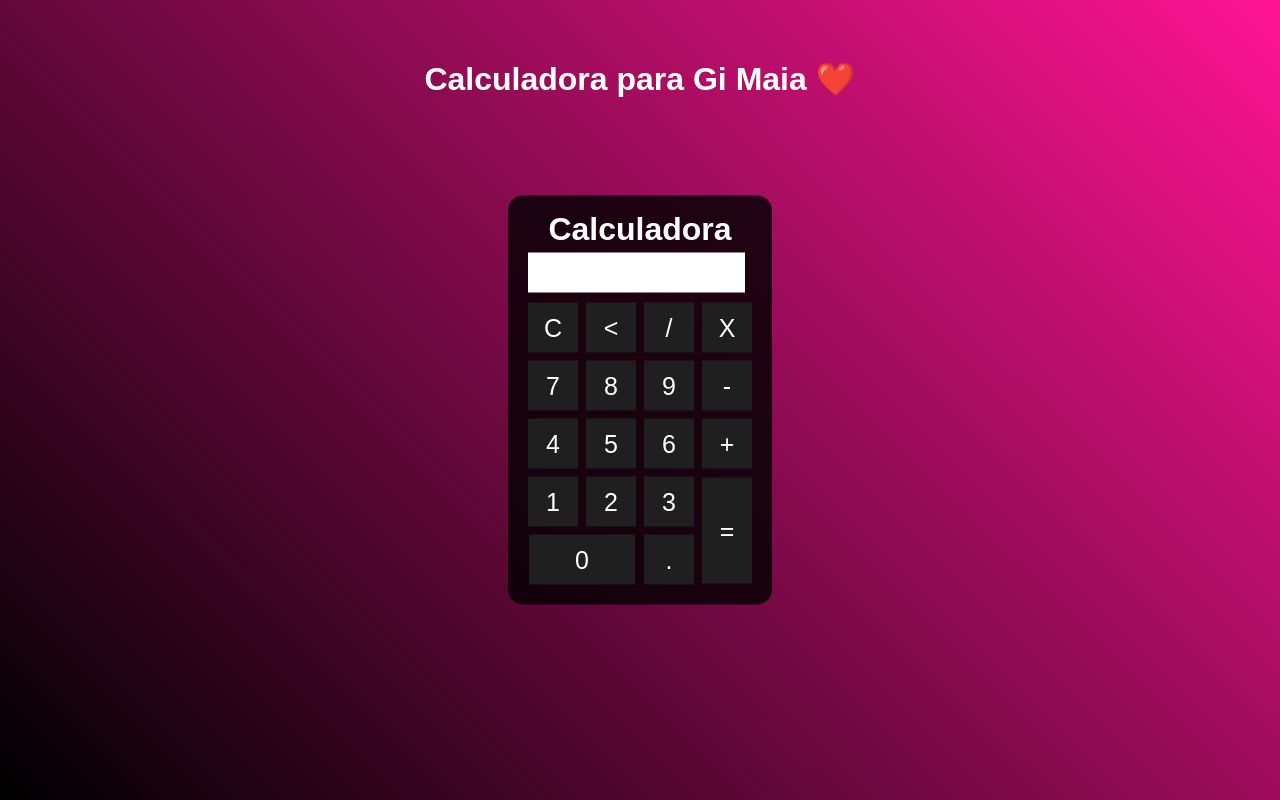
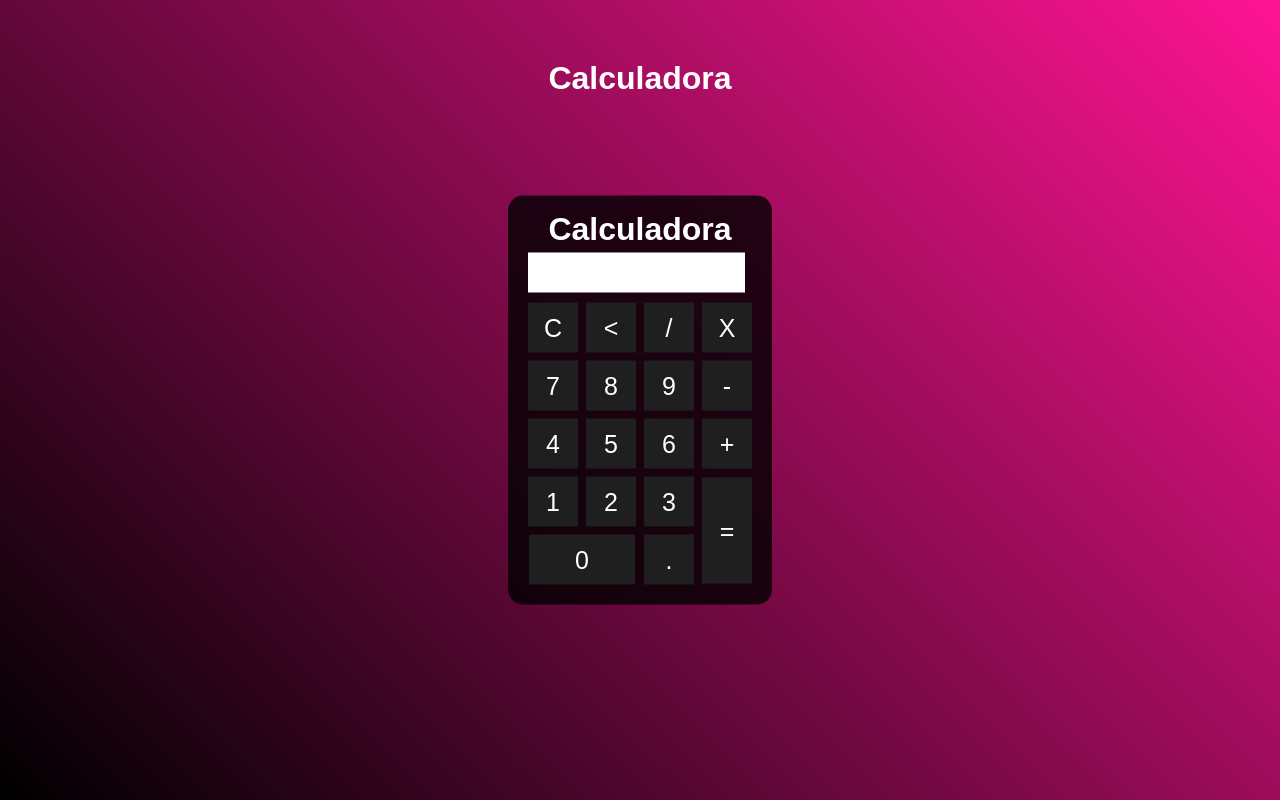
Before and after one commit to NvMeireles/Calculadora, a plain HTML site: page index.html in a window 1280 px wide. Drawn offline with Linux system fonts and the light colour scheme.

Commit message:
HTML: alteração h1

```diff
--- a/index.html
+++ b/index.html
@@ -10,7 +10,7 @@
 </head>
 <body>
     <div class="fundo">
-        <h1 class="desce">Calculadora para Gi Maia ❤️</h1>
+        <h1 class="desce">Calculadora</h1>
         <div class="calculadora">
             <h1>Calculadora</h1>
             <p id="resultado"></p>
```
